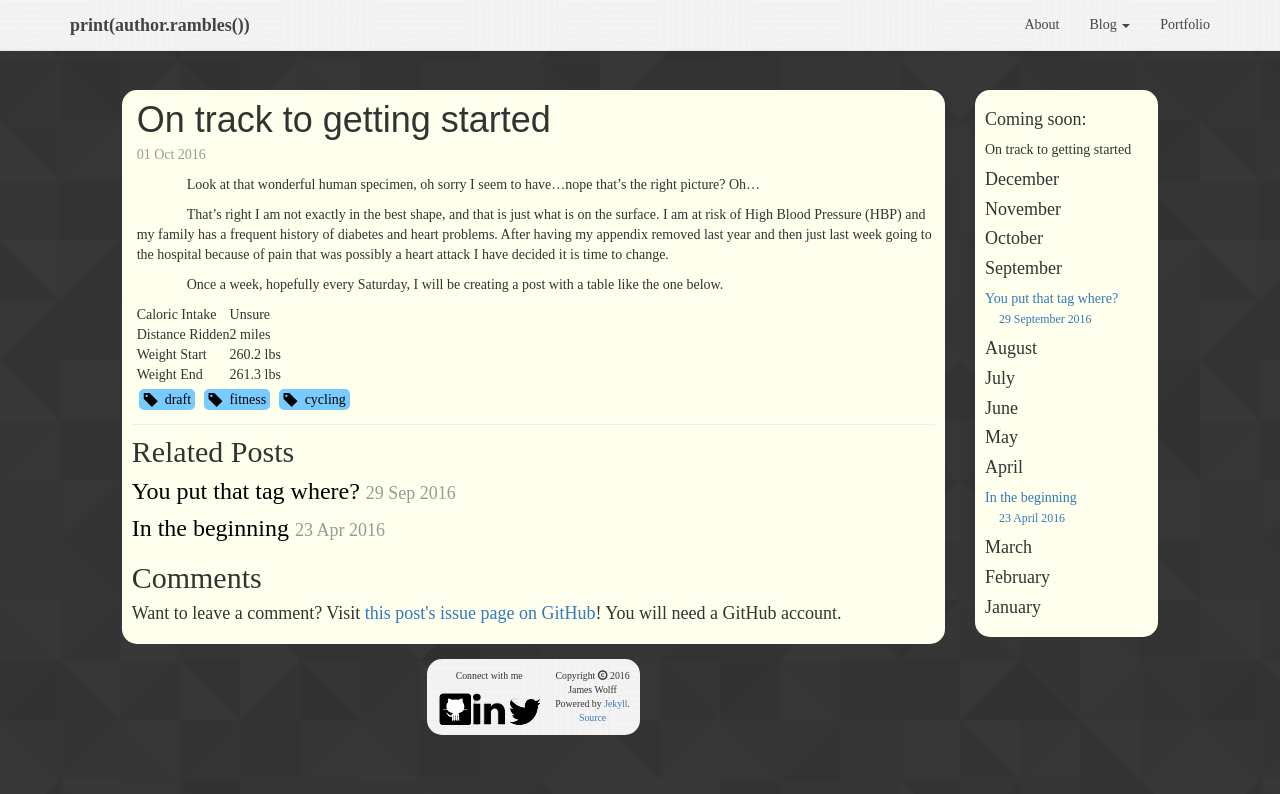
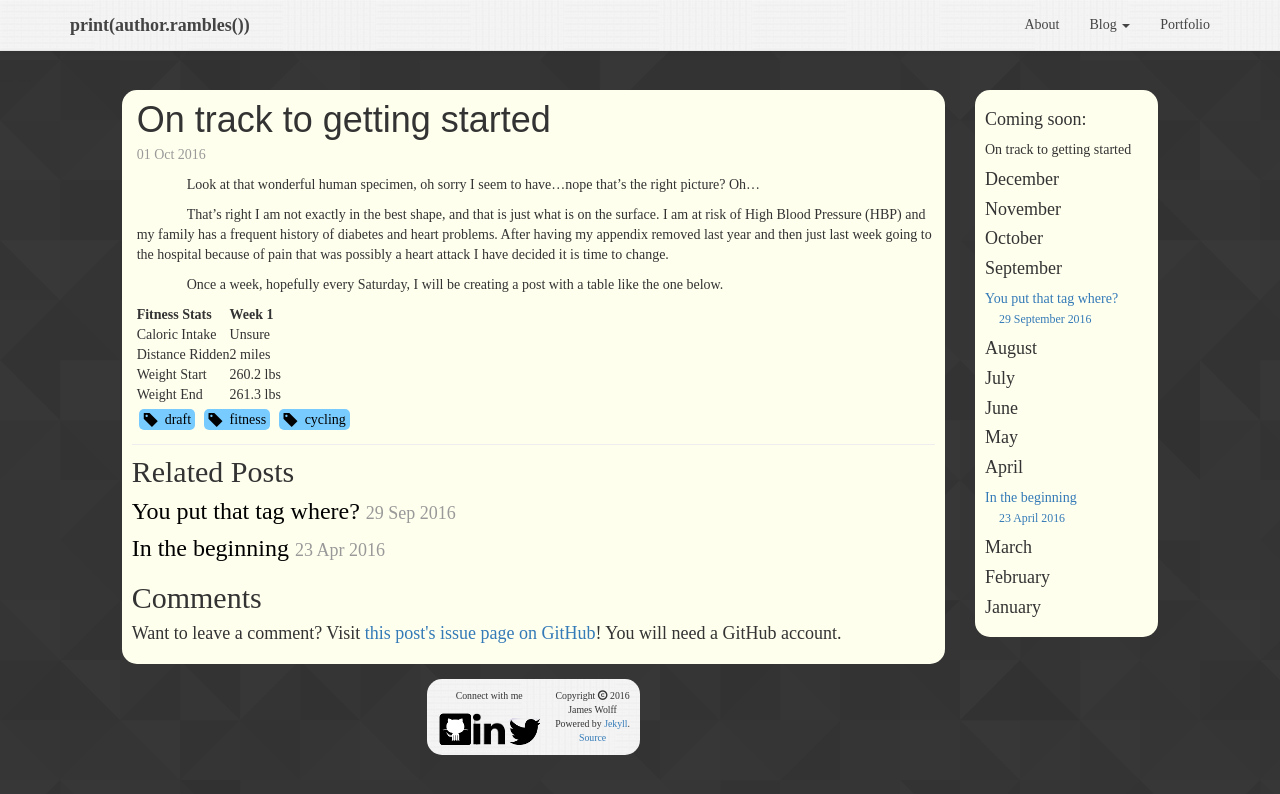
Before and after one commit to jwolff52/wolffblog, a Jekyll site: the page built from _posts/2016-10-01-on-track-to-getting-started.md, in a window 1280 px wide. Shown: the top 794 px of the page. Built offline with Jekyll 4.4.1, drawn with Linux system fonts in a browser that asks for light colours; some web fonts are replaced.

Commit message:
Update 2016-10-01-on-track-to-getting-started.md

```diff
--- a/_posts/2016-10-01-on-track-to-getting-started.md
+++ b/_posts/2016-10-01-on-track-to-getting-started.md
@@ -16,6 +16,8 @@ That's right I am not exactly in the best shape, and that is just what is on the
 
 Once a week, hopefully every Saturday, I will be creating a post with a table like the one below.
 
+| Fitness Stats   | Week 1    |
+|-----------------|-----------|
 | Caloric Intake  | Unsure    |
 | Distance Ridden | 2 miles   |
 | Weight Start    | 260.2 lbs |
```
